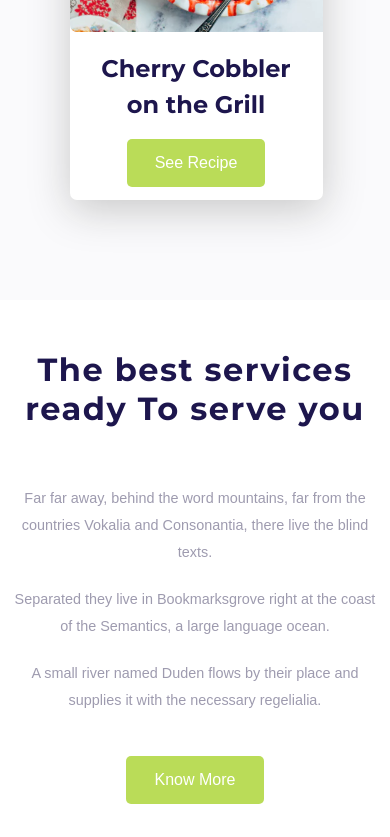
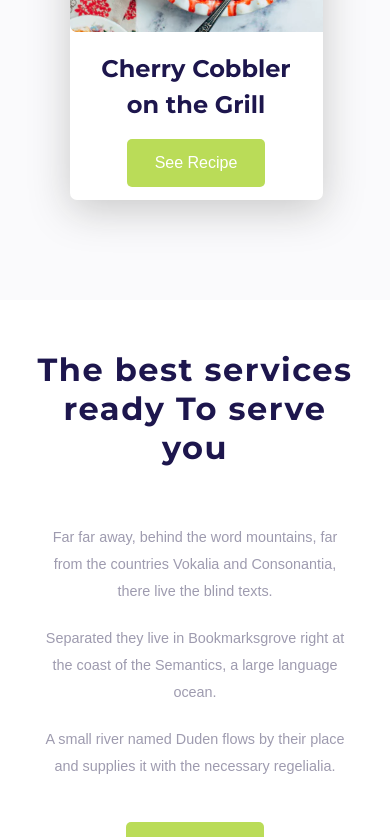
Before and after one commit to JohnnysFaria/Healthy-Food-Commerce, a React (Create React App) app: page / in a window 390 px wide. Shown: the part 2480-3317 px from the top of the page. Built offline with nearby package versions, Linux system fonts and the light colour scheme; the HTML template or start-up script is replaced by a standard one; a web font is replaced by a local one.

Commit message:
responsivo

```diff
--- a/src/Blog/Blog.css
+++ b/src/Blog/Blog.css
@@ -89,6 +89,7 @@
   }
   .btnleft {
     top: 205px;
+    left: -6.5%;
   }
   .blog-container {
     height: auto;
--- a/src/Home/Home.css
+++ b/src/Home/Home.css
@@ -16,7 +16,12 @@
   height: 52px;
   margin-left: 137px;
 }
-
+@media (max-width: 760px) {
+  .input-container {
+    justify-content: space-evenly;
+    margin-left: 0;
+  }
+}
 @media (max-width: 425px) {
   .home-container {
     background: url('../img/Illustration.svg') no-repeat right top;
--- a/src/Sobre/Sobre.css
+++ b/src/Sobre/Sobre.css
@@ -9,8 +9,8 @@
 }
 
 .services {
-  width: 100%;
-  margin-left: 30%;
+  width: 45%;
+  margin-left: 20%;
   text-align: left;
 }
 .services h2 {
@@ -27,9 +27,8 @@
   margin-top: 32px;
 }
 
-@media (max-width: 1040px) {
+@media (max-width: 1300px) {
   .sobre-container {
-    background-image: none;
     justify-content: center;
   }
   .bota-serv {
@@ -37,7 +36,16 @@
     justify-content: center;
   }
   .services {
-    margin-left: 0;
+    margin-left: 45%;
+  }
+}
+@media (max-width: 955px) {
+  .sobre-container {
+    background-image: none;
+  }
+  .services {
+    width: 60%;
+    margin-left: 0%;
   }
 }
 
@@ -45,13 +53,12 @@
   .sobre-container {
     height: 540px;
   }
+  .services {
+    width: 84%;
+  }
   .services h2 {
     padding: 50px 0 32px 0;
     text-align: center;
-  }
-  .botao-serv {
-    display: flex;
-    justify-content: center;
   }
   .services p {
     text-align: center;
@@ -59,7 +66,17 @@
     padding: 10px;
     width: 100%;
   }
+  .botao-serv {
+    display: flex;
+    justify-content: center;
+  }
   .subtitulo {
     font-size: 0.9rem;
   }
 }
+
+@media (max-width: 375px) {
+  .services {
+    width: 96%;
+  }
+}
```
